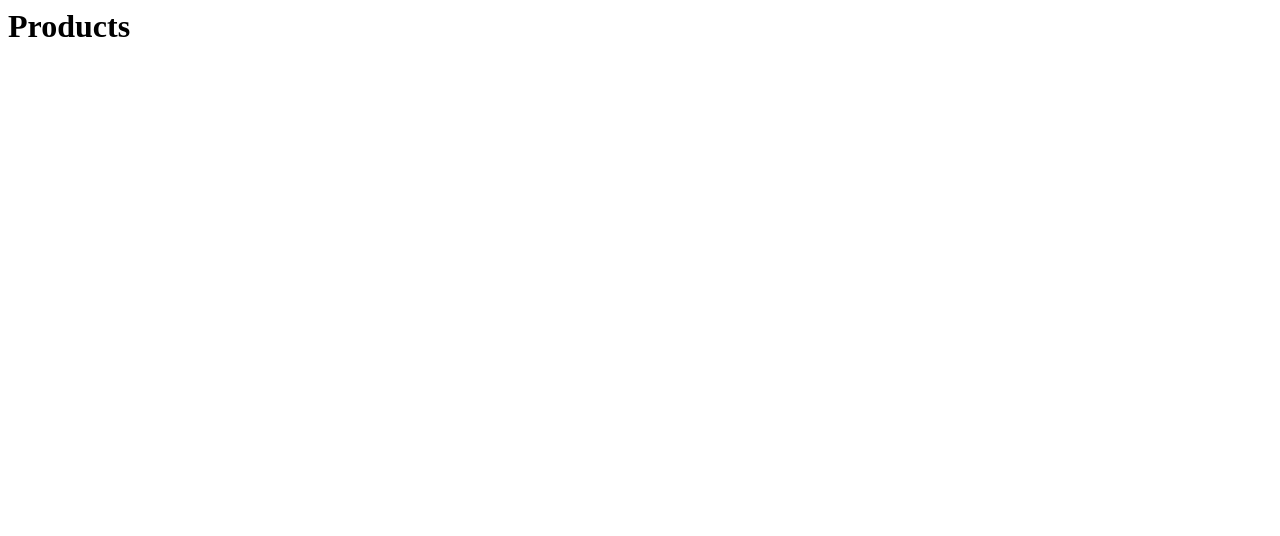
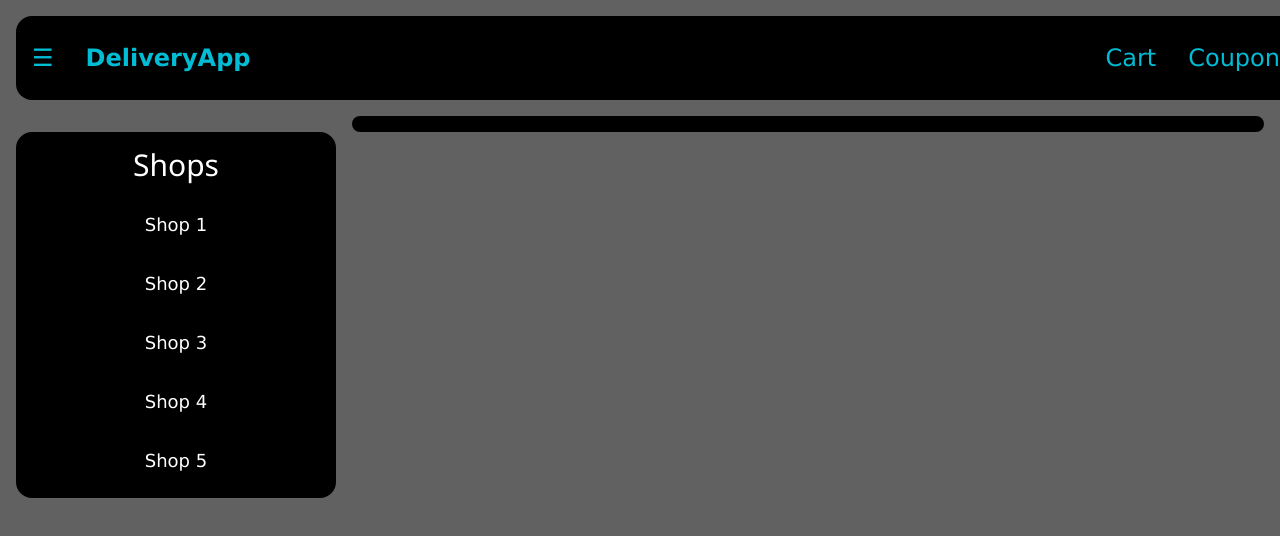
Before and after one commit to vio-turo/DeliveryApp, a plain HTML site: page index.html in a window 1280 px wide. Drawn offline with nearby package versions, Linux system fonts and the light colour scheme.

Commit message:
Created draft for main page of the webapp.

```diff
--- a/index.css
+++ /dev/null
@@ -1,3 +0,0 @@
-h1{
-    font: 'Roboto';
-}
--- a/index.html
+++ b/index.html
@@ -1,9 +1,34 @@
 <html>
     <head>
+        <meta charset="UTF-8">
+        <meta name="viewport" content="width=device-width, initial-scale=1">
+        <link rel="stylesheet" href="https://www.w3schools.com/w3css/4/w3.css">
+        <link rel="stylesheet" href="https://fonts.googleapis.com/css?family=Roboto">
         <title>DeliveryApp</title>
-        <link rel="stylesheet" href="index.css">
+
     </head>
-    <body>
-        <h1>Products</h1>
+    <body class="w3-dark-grey">
+        <header class="w3-bar w3-text-cyan w3-black w3-padding-16 w3-round-xlarge w3-xlarge w3-margin">
+            <button class="w3-bar-item w3-button w3-left" onclick="openTab()">☰</button>
+            <b class="w3-bar-item">DeliveryApp</b>
+            <button class="w3-button w3-right">Coupon</button>
+            <button class="w3-button w3-right">Cart</button>
+        </header>
+        <div class="w3-bar-block w3-quarter w3-round-xlarge w3-black w3-margin">
+            <h2 class="w3-center">Shops</h2>
+            <button class="w3-section w3-large w3-bar-item w3-center w3-button">Shop 1</button>
+            <button class="w3-section w3-large w3-bar-item w3-bar-item w3-center w3-button">Shop 2</button>
+            <button class="w3-section w3-large w3-bar-item w3-center w3-button">Shop 3</button>
+            <button class="w3-section w3-large w3-bar-item w3-center w3-button">Shop 4</button>
+            <button class="w3-section w3-large w3-bar-item w3-center w3-button">Shop 5</button>
+        </div>
+        <div class="w3-mobile w3-rest w3-round-xlarge w3-black w3-margin">
+            <div class="w3-round-xlarge w3-black w3-margin"></div>
+        </div>
+        <script>
+            function openTab(){
+
+            }
+        </script>
     </body>
 </html>
```
